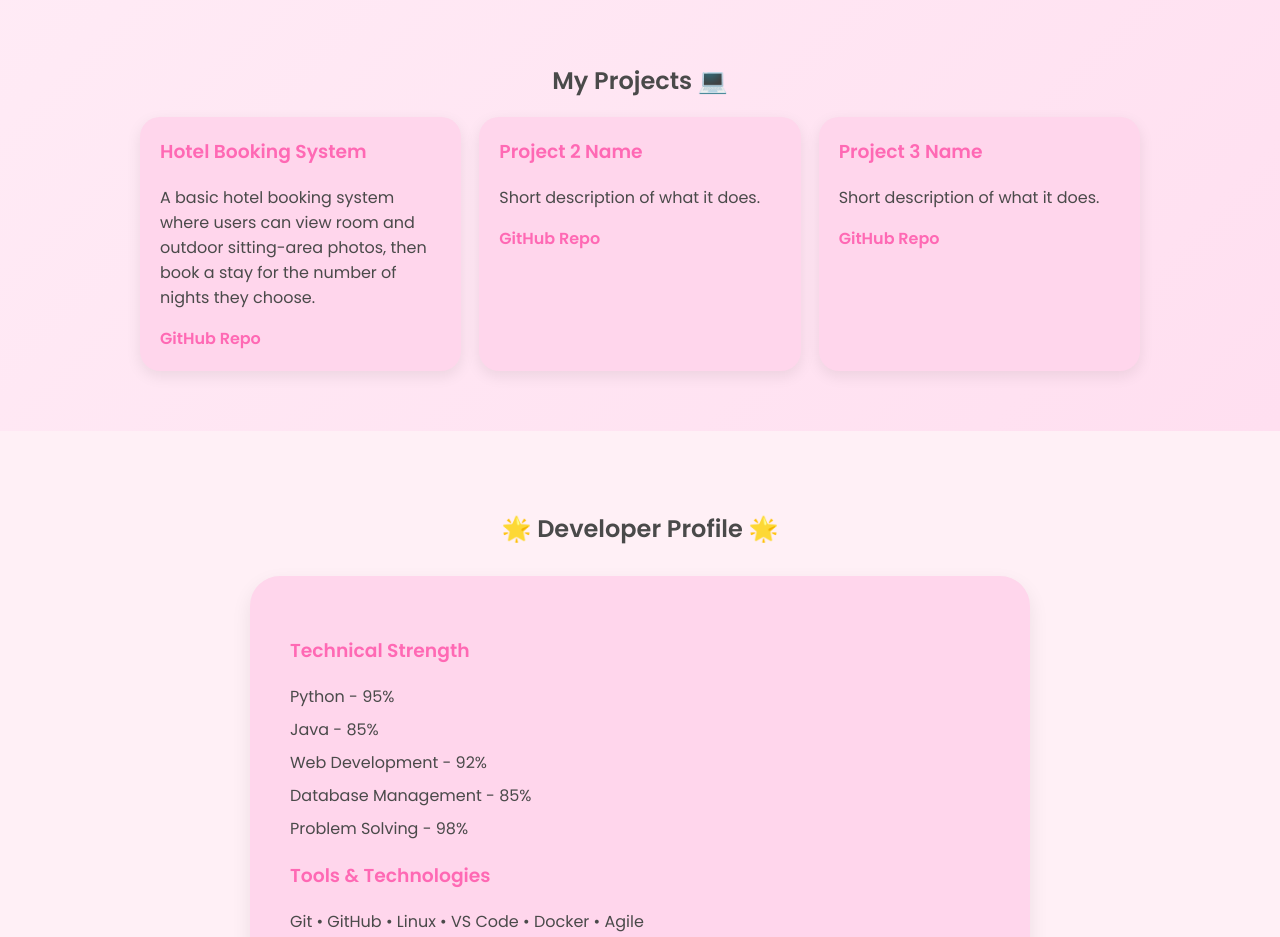
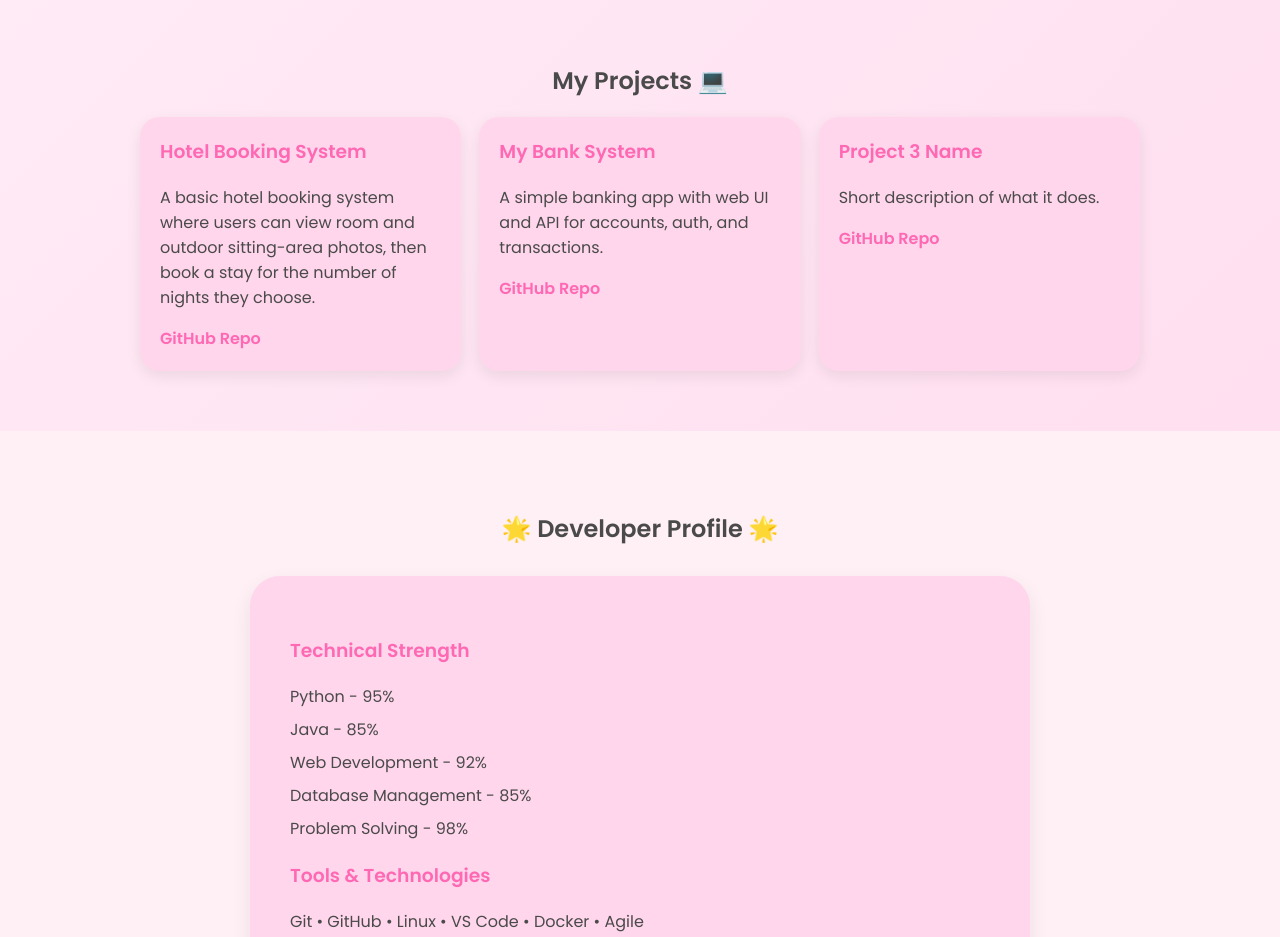
Before and after one commit to brit2905/MyPortfolio, a plain HTML site: page index.html in a window 1280 px wide. Shown: the part 1460-2397 px from the top of the page. Drawn offline with Linux system fonts and the light colour scheme.

Commit message:
Added the second project

```diff
--- a/index.html
+++ b/index.html
@@ -73,9 +73,9 @@
             </article>
 
             <article class="project-card">
-                <h3>Project 2 Name</h3>
-                <p>Short description of what it does.</p>
-                <a href="https://github.com/your-link" target="_blank" rel="noopener">GitHub Repo</a>
+                <h3>My Bank System</h3>
+                <p>A simple banking app with web UI and API for accounts, auth, and transactions.</p>
+                <a href="https://github.com/brit2905/My_Bank.git" target="_blank" rel="noopener">GitHub Repo</a>
             </article>
 
             <article class="project-card">
```
